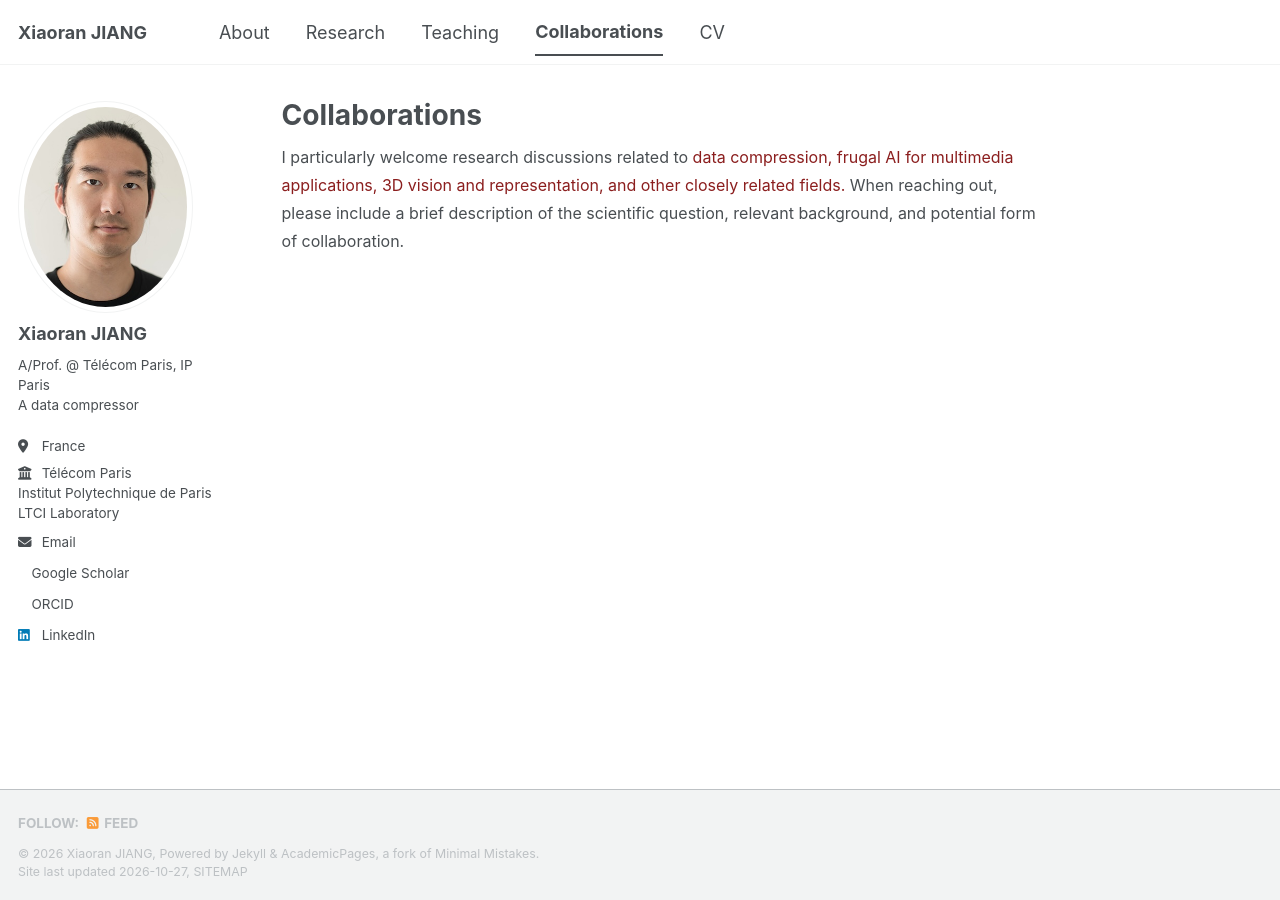
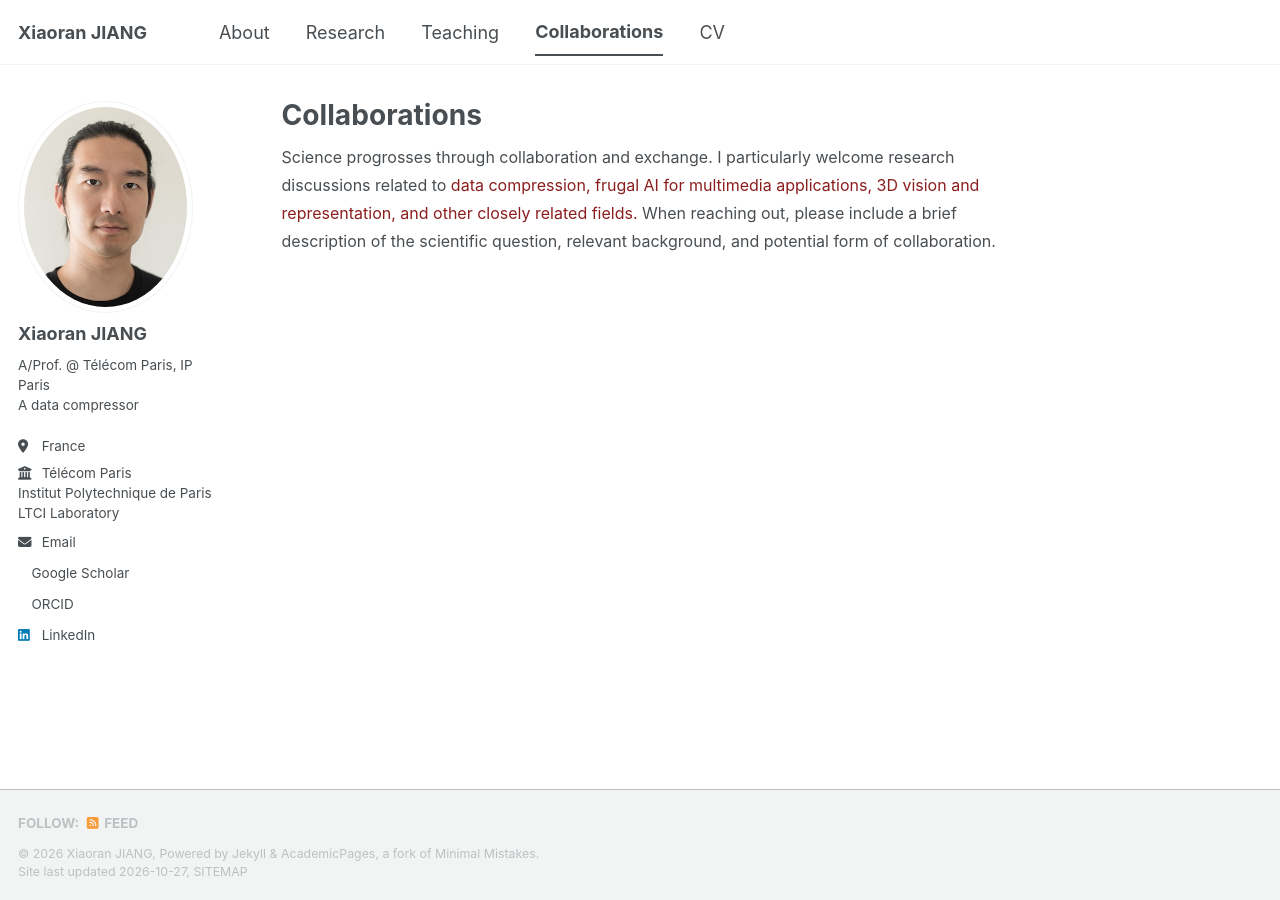
Before and after one commit to xiaoranjiang/xiaoranjiang.github.io, a Jekyll site: the page built from _pages/collaborations.md, in a window 1280 px wide. Built offline with Jekyll 4.4.1, drawn with Linux system fonts in a browser that asks for light colours; a style sheet for code colours, icons or effects is not loaded.

Commit message:
Update collaborations.md

```diff
--- a/_pages/collaborations.md
+++ b/_pages/collaborations.md
@@ -3,4 +3,4 @@
 permalink: /collaborations/
 ---
 
-I particularly welcome research discussions related to <span style="color:#8B1E1E;">data compression, frugal AI for multimedia applications, 3D vision and representation, and other closely related fields.</span> When reaching out, please include a brief description of the scientific question, relevant background, and potential form of collaboration.
+Science progrosses through collaboration and exchange. I particularly welcome research discussions related to <span style="color:#8B1E1E;">data compression, frugal AI for multimedia applications, 3D vision and representation, and other closely related fields.</span> When reaching out, please include a brief description of the scientific question, relevant background, and potential form of collaboration.
```
